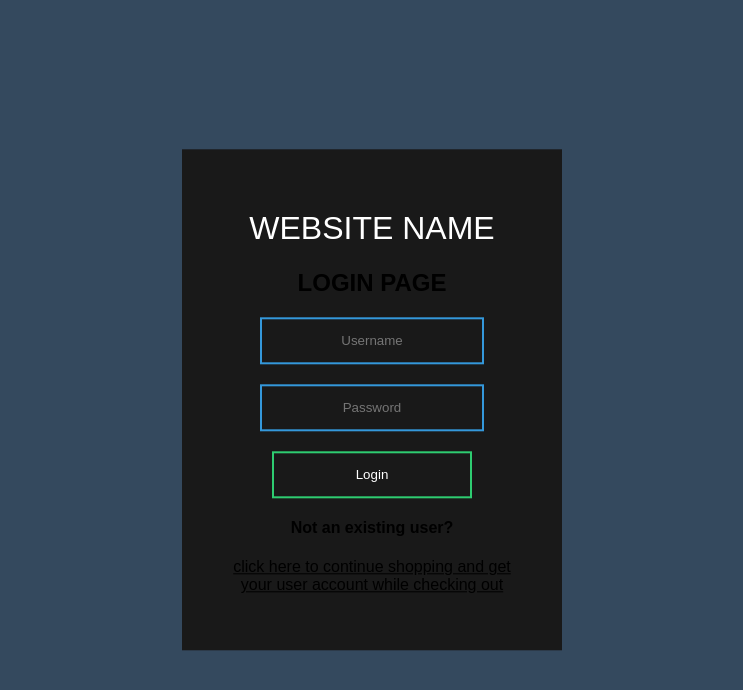
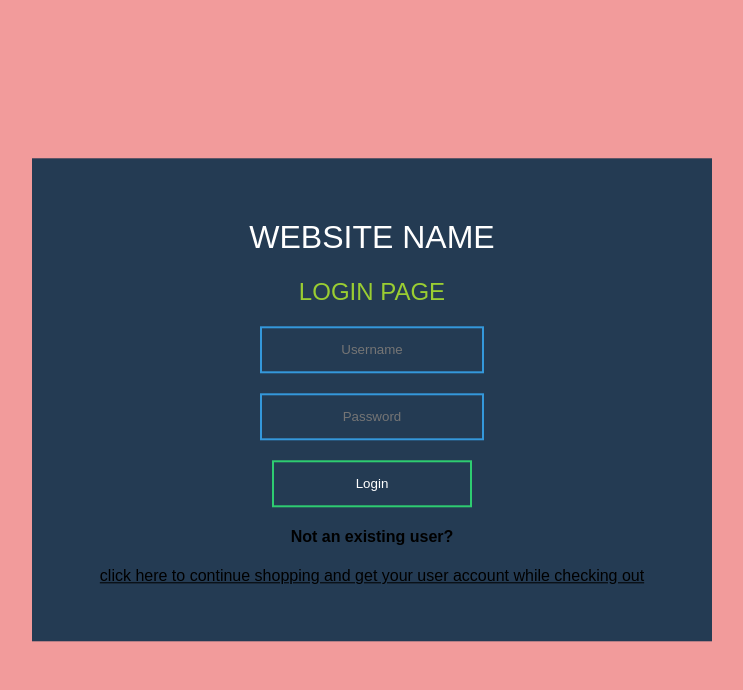
Before and after one commit to kmrug/Rapid-Grocers-Shopping-Website, a PHP site: page /login.html in a window 1280 px wide. Shown: the top 690 px of the page, without its empty margins (268-1011 px from the left). Run offline with PHP 8.4, Linux system fonts and the light colour scheme.

Commit message:
playing with colors and styles for login

```diff
--- a/Deliverable 2/stylelogin.css
+++ b/Deliverable 2/stylelogin.css
@@ -2,23 +2,28 @@ body{
 	margin : 0;
 	padding: 0;
 	font-family: sans-serif;
-	background : #34495e;
+	background : #F29B9B;
 }
 
 .box{
-	width: 300px;
+	width: 600px;
 	padding: 40px;
 	position: absolute;
 	top: 50%;
 	left : 50%;
 	transform: translate(-50%,-50%);
-	background: #191919;
+	background: #243B53;
 	text-align: centre;
 }
 .box h1{
 	color: white;
 	text-transform: uppercase;
 	font-weight: 500;
+}
+.box h2{
+	color: yellowgreen;
+	text-transform: uppercase;
+	font-weight: 400;
 }
 .box input[type = "text"],.box input[type = "password"]{
 	border: 0;
```
